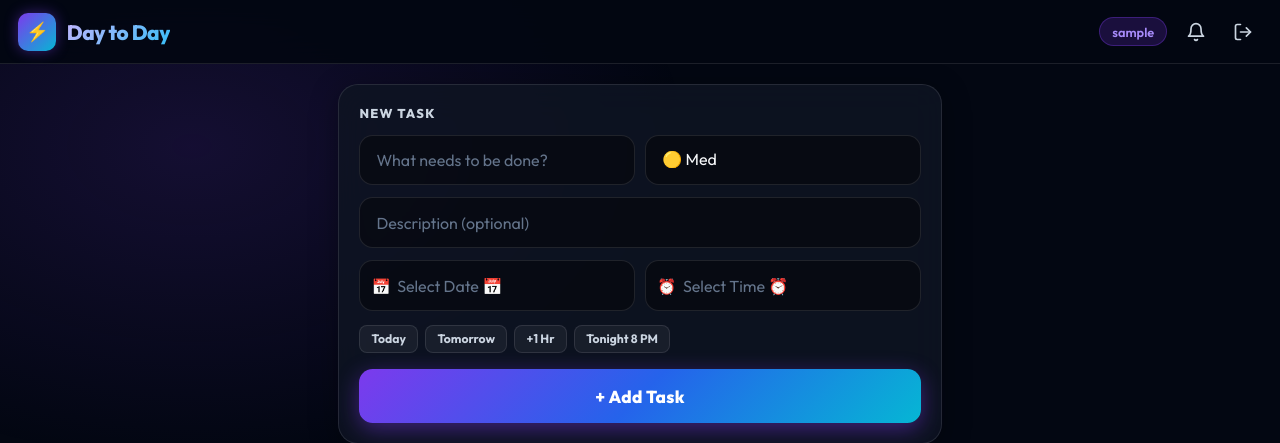
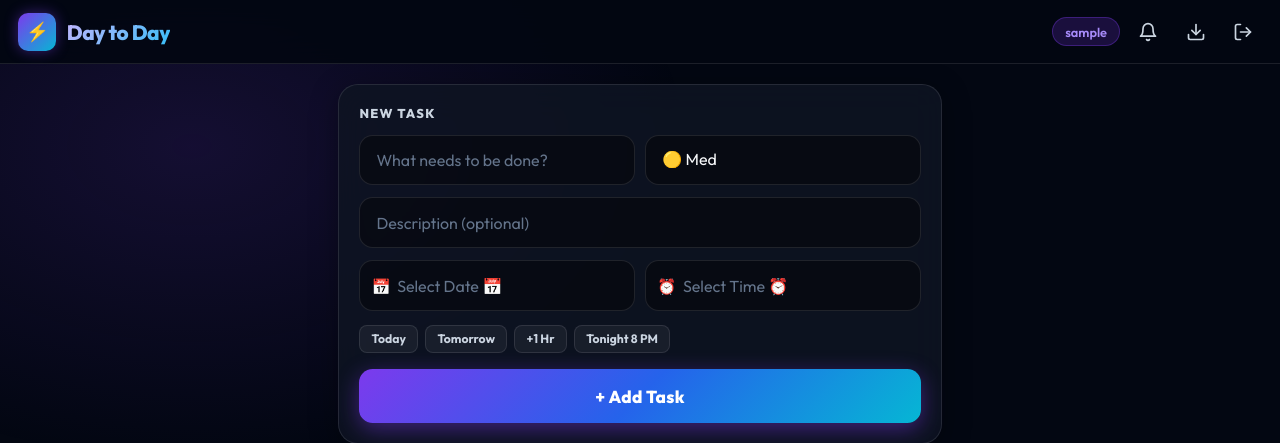
Before and after one commit to teny30/day-to-day-app, a Flask app: page / in a window 1280 px wide. Shown: the top 443 px of the page. Run offline with Flask 3, Linux system fonts and the light colour scheme; the visitor is signed in with stand-in values (Sample User, id 1); data that the repository does not hold is empty.

Commit message:
Add downloadable APK link to app static files and header

```diff
--- a/todo_list/templates/app.html
+++ b/todo_list/templates/app.html
@@ -27,6 +27,9 @@
         <button id="notif-btn" class="icon-btn" title="Enable Due Date Notifications">
             <svg xmlns="http://www.w3.org/2000/svg" width="20" height="20" viewBox="0 0 24 24" fill="none" stroke="currentColor" stroke-width="2" stroke-linecap="round" stroke-linejoin="round"><path d="M18 8A6 6 0 0 0 6 8c0 7-3 9-3 9h18s-3-2-3-9"/><path d="M13.73 21a2 2 0 0 1-3.46 0"/></svg>
         </button>
+        <a href="/static/DayToDay-App.apk" download class="icon-btn" title="Download Android App (APK)">
+            <svg xmlns="http://www.w3.org/2000/svg" width="20" height="20" viewBox="0 0 24 24" fill="none" stroke="currentColor" stroke-width="2" stroke-linecap="round" stroke-linejoin="round"><path d="M21 15v4a2 2 0 0 1-2 2H5a2 2 0 0 1-2-2v-4"/><polyline points="7 10 12 15 17 10"/><line x1="12" y1="15" x2="12" y2="3"/></svg>
+        </a>
         <button id="logout-btn" class="icon-btn" title="Logout">
             <svg xmlns="http://www.w3.org/2000/svg" width="20" height="20" viewBox="0 0 24 24" fill="none" stroke="currentColor" stroke-width="2" stroke-linecap="round" stroke-linejoin="round"><path d="M9 21H5a2 2 0 0 1-2-2V5a2 2 0 0 1 2-2h4"/><polyline points="16 17 21 12 16 7"/><line x1="21" y1="12" x2="9" y2="12"/></svg>
         </button>
```
Also changed, not shown: 1 other file.
